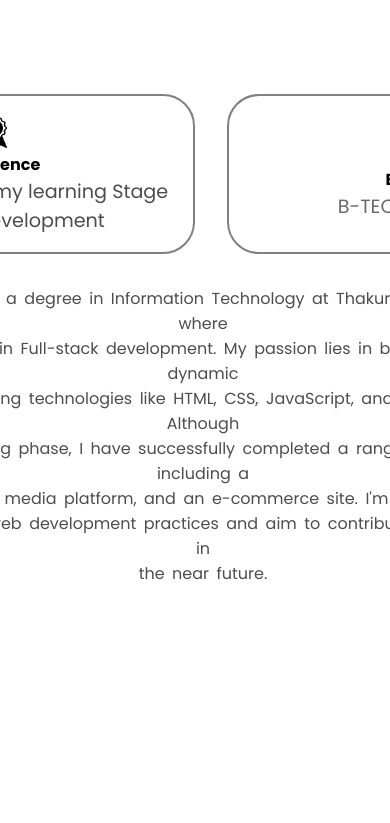
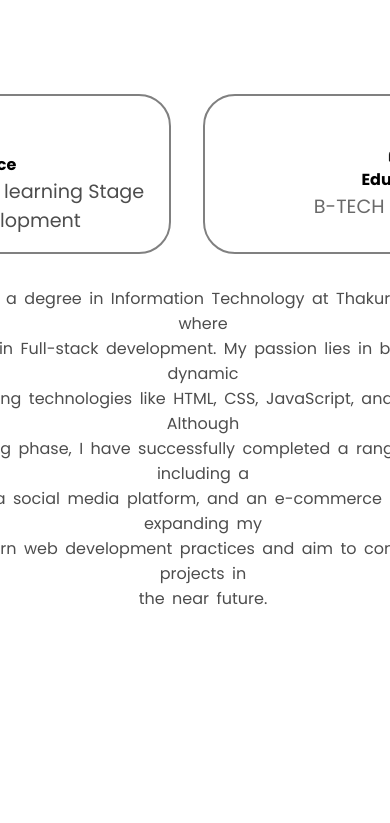
Before and after one commit to 24-droid/MY_Portfolio, a plain HTML site: page index.html in a window 390 px wide. Shown: the part 989-1812 px from the top of the page. Drawn offline with nearby package versions, Linux system fonts and the light colour scheme.

Commit message:
Update style.css

```diff
--- a/style.css
+++ b/style.css
@@ -604,7 +604,7 @@ main .box4 .contacts .email a, main .box4 .contacts .in a {
     main .content .experience{
         margin-left:6rem;
     }
-    main .content .divs{
-        margin-left:6rem;
+    main .content .status .divs{
+        margin-left:3rem;
     }
 }
```
